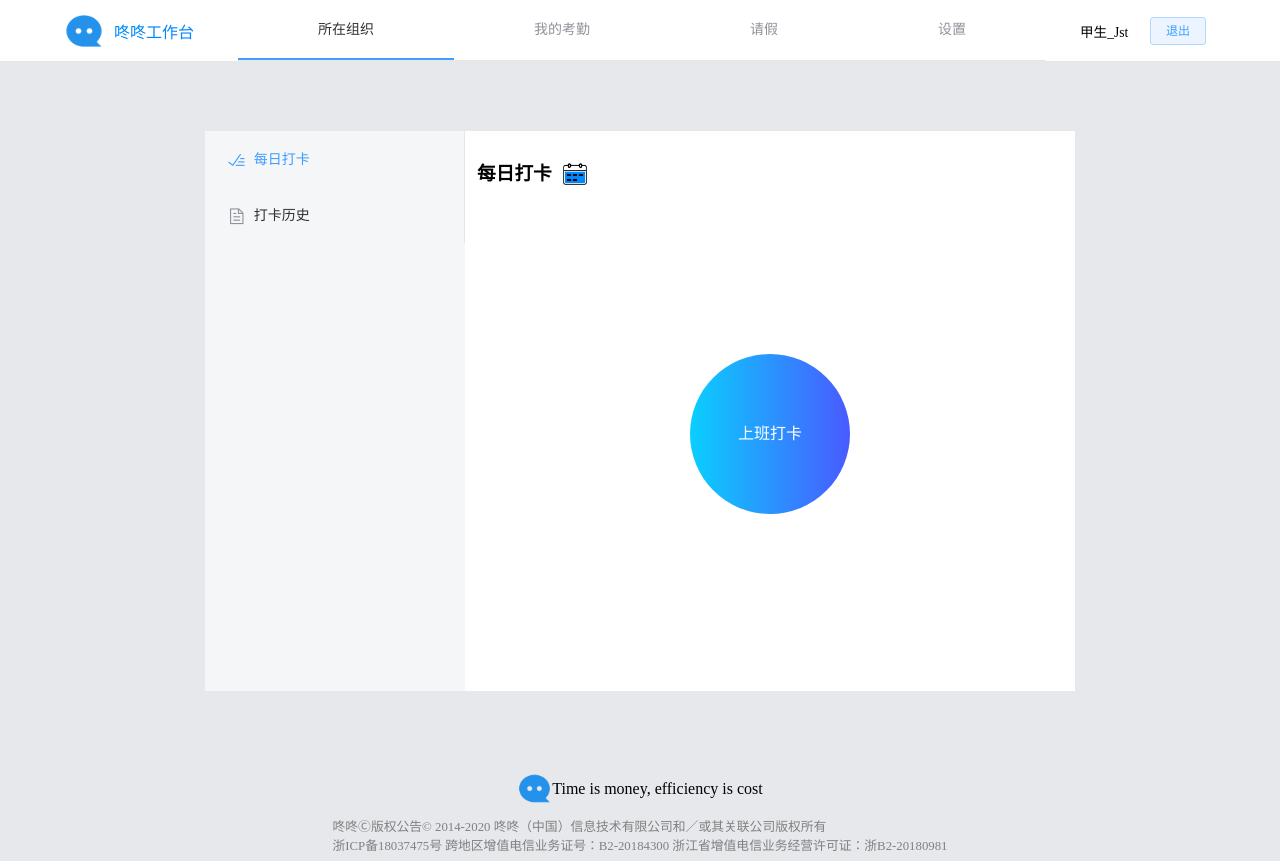
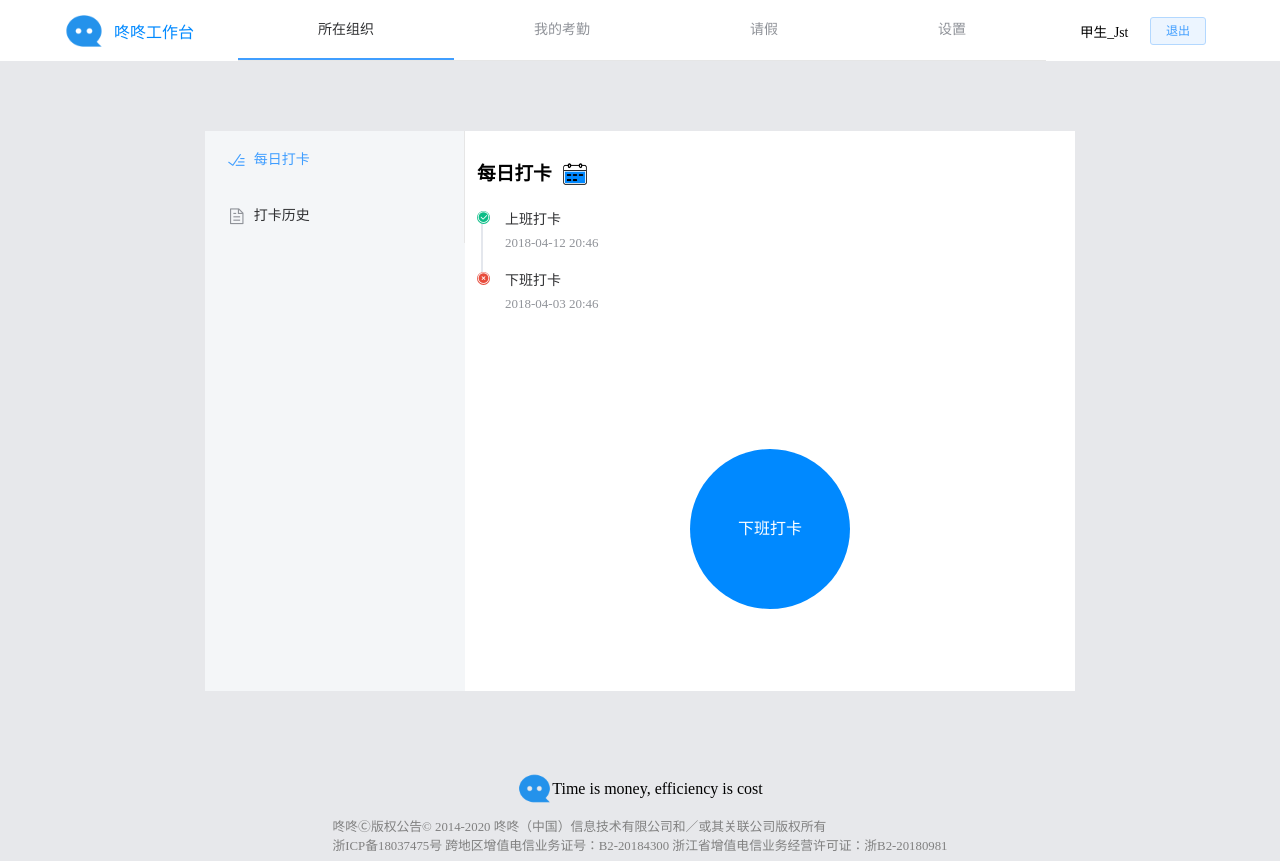
Before and after one commit to jiash1998/DongDFront, a Vue app: page /controlUser/clockManage/clockDaily in a window 1280 px wide. Built offline with nearby package versions, Linux system fonts and the light colour scheme.

Commit message:
200621Modify2

```diff
--- a/src/assets/css/user_css/clock/clockDaily.scss
+++ b/src/assets/css/user_css/clock/clockDaily.scss
@@ -1,3 +1,5 @@
+$baseTransition: 0.6s;
+
 #clockDaily {
   .daily-body {
     width: 96%;
@@ -28,8 +30,77 @@
       background-color: pink;
       background-color: #fff;
       position: relative;
+      overflow: hidden;
+
+      //no clock
+      .clock-no {
+        transition: $baseTransition;
+
+        &:hover {
+          .anim #anim-img1 {
+            transition: $baseTransition;
+            transform: translate(400%, -50%);
+            position: absolute;
+            top: 100%;
+            left: 40%;
+          }
+
+          .anim #anim-img2 {
+            transition: $baseTransition;
+            transform: translate(-400%, -50%);
+            position: absolute;
+            top: 100%;
+            left: 40%;
+          }
+
+          .anim #anim-img3 {
+            transition: $baseTransition;
+            transform: translate(-50%, -450%);
+            position: absolute;
+            top: 60%;
+            left: 120%;
+          }
+
+          .anim #anim-img4 {
+            transition: $baseTransition;
+            transform: translate(-50%, 400%);
+            top: -85%;
+            left: -20%;
+          }
 
           .clock {
+            // opacity: 0;
+            background-image: linear-gradient(
+              to left,
+              #0acffe 0%,
+              #495aff 100%
+            );
+          }
+        }
+
+        //动画
+        .anim {
+          width: 20vh;
+          height: 20vh;
+          // background-color: pink;
+          border-radius: 50%;
+          transform: translate(-50%, -50%);
+          position: absolute;
+          top: 50%;
+          left: 50%;
+
+          img {
+            width: 20px;
+            transform: translate(-50%, -50%);
+            position: absolute;
+            top: 50%;
+            left: 50%;
+            transition: $baseTransition;
+          }
+        }
+
+        .clock {
+          z-index: 1;
           width: 20vh;
           height: 20vh;
           position: absolute;
@@ -37,8 +108,103 @@
           left: 50%;
           transform: translate(-50%, -50%);
           border-radius: 50%;
-        background-image: linear-gradient(to right, #0acffe 0%, #495aff 100%);
+          // background-image: linear-gradient(to left, #0acffe 0%, #495aff 100%);
+          background-color: #0089ff;
+          transition: $baseTransition;
+          p {
+            text-align: center;
+            line-height: 20vh;
+            color: #fff;
+          }
+        }
+      }
+    }
 
+    //yes clock
+    .clock-yes {
+      .yes-timeline {
+        // background-color: pink;
+        margin: 15px 0 0;
+      }
+
+      .yes-clock {
+        transition: $baseTransition;
+
+        &:hover {
+          .anim #anim-img1 {
+            transition: $baseTransition;
+            transform: translate(400%, -50%);
+            position: absolute;
+            top: 100%;
+            left: 40%;
+          }
+
+          .anim #anim-img2 {
+            transition: $baseTransition;
+            transform: translate(-400%, -50%);
+            position: absolute;
+            top: 100%;
+            left: 40%;
+          }
+
+          .anim #anim-img3 {
+            transition: $baseTransition;
+            transform: translate(-50%, -450%);
+            position: absolute;
+            top: 60%;
+            left: 120%;
+          }
+
+          .anim #anim-img4 {
+            transition: $baseTransition;
+            transform: translate(-50%, 400%);
+            top: -85%;
+            left: -20%;
+          }
+
+          .clock {
+            // opacity: 0;
+            background-image: linear-gradient(
+              to left,
+              #0acffe 0%,
+              #495aff 100%
+            );
+          }
+        }
+
+        //动画
+        .anim {
+          width: 20vh;
+          height: 20vh;
+          // background-color: pink;
+          border-radius: 50%;
+          transform: translate(-50%, -50%);
+          position: absolute;
+          top: 70%;
+          left: 50%;
+
+          img {
+            width: 20px;
+            transform: translate(-50%, -50%);
+            position: absolute;
+            top: 50%;
+            left: 50%;
+            transition: $baseTransition;
+          }
+        }
+
+        .clock {
+          z-index: 1;
+          width: 20vh;
+          height: 20vh;
+          position: absolute;
+          top: 70%;
+          left: 50%;
+          transform: translate(-50%, -50%);
+          border-radius: 50%;
+          // background-image: linear-gradient(to left, #0acffe 0%, #495aff 100%);
+          background-color: #0089ff;
+          transition: $baseTransition;
           p {
             text-align: center;
             line-height: 20vh;
@@ -48,3 +214,4 @@
       }
     }
   }
+}
--- a/src/views/userControl/clockitem/clockDaily.vue
+++ b/src/views/userControl/clockitem/clockDaily.vue
@@ -6,11 +6,43 @@
         <img id="title-img" src="../../../assets/images/clockDaily.png" />
       </div>
       <div class="body-item1">
-        <div class="clock">
-          <p>上班打卡</p>
+        <!-- 没打卡 -->
+        <div class="clock-no" v-if="isClock">
+          <div class="clock" @click="clock_up">
+            <p id="clock-p">{{clockUp}}</p>
+          </div>
+          <div class="anim">
+            <img id="anim-img1" src="../../../assets/images/an1.png" />
+            <img id="anim-img2" src="../../../assets/images/an2.png" />
+            <img id="anim-img3" src="../../../assets/images/an3.png" />
+            <img id="anim-img4" src="../../../assets/images/an4.png" />
+          </div>
         </div>
-        <div class="anim">
-
+        <!-- 打卡 -->
+        <div class="clock-yes" v-else>
+          <div class="yes-timeline">
+            <el-timeline>
+              <el-timeline-item
+                v-for="(activity, index) in activities"
+                :key="index"
+                :icon="activity.icon"
+                :size="activity.size"
+                :color="activity.color"
+                :timestamp="activity.timestamp"
+              >{{activity.content}}</el-timeline-item>
+            </el-timeline>
+          </div>
+          <div class="yes-clock">
+            <div class="clock" @click="clock_down">
+              <p id="clock-p">{{clockDown}}</p>
+            </div>
+            <div class="anim">
+              <img id="anim-img1" src="../../../assets/images/an1.png" />
+              <img id="anim-img2" src="../../../assets/images/an2.png" />
+              <img id="anim-img3" src="../../../assets/images/an3.png" />
+              <img id="anim-img4" src="../../../assets/images/an4.png" />
+            </div>
+          </div>
         </div>
       </div>
     </div>
@@ -19,7 +51,48 @@
 
 <script>
 export default {
-  name: "clockDaily"
+  name: "clockDaily",
+  data() {
+    return {
+      isClock: false,
+      clockUp: "上班打卡",
+      clockDown: "下班打卡",
+      activities: [
+        {
+          content: "上班打卡",
+          timestamp: "2018-04-12 20:46",
+          icon: "el-icon-circle-check",
+          color: "#0bbd87",
+          size: "larger"
+        },
+        {
+          content: "下班打卡",
+          timestamp: "2018-04-03 20:46",
+          icon: "el-icon-circle-close",
+          color: "#e74c3c",
+          size: "larger"
+        }
+      ],
+
+    };
+  },
+  methods: {
+    clock_up() {
+      console.log("up");
+      this.isClock = false;
+      console.log(new Date());
+    },
+    clock_down() {
+      console.log("down");
+      this.isClock = false;
+      console.log(new Date().getUTCFullYear());
+      console.log(new Date().getUTCMonth());
+      console.log(new Date().getDate());
+      console.log(new Date().getHours());
+      console.log(new Date().getUTCMinutes());
+      this.clockDown = "打卡结束";
+    }
+  }
 };
 </script>
 
```
Lines whose indentation alone changed are shown as unchanged.
